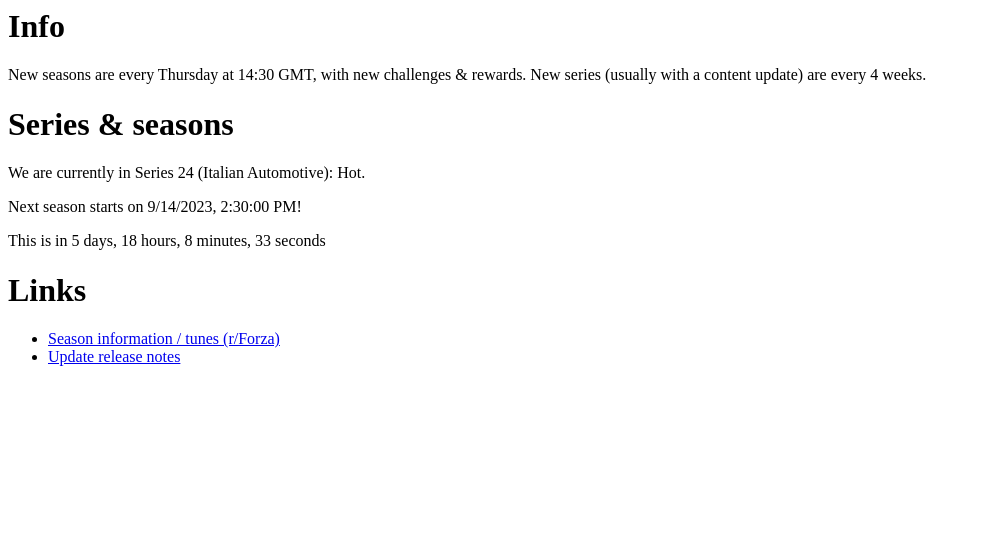
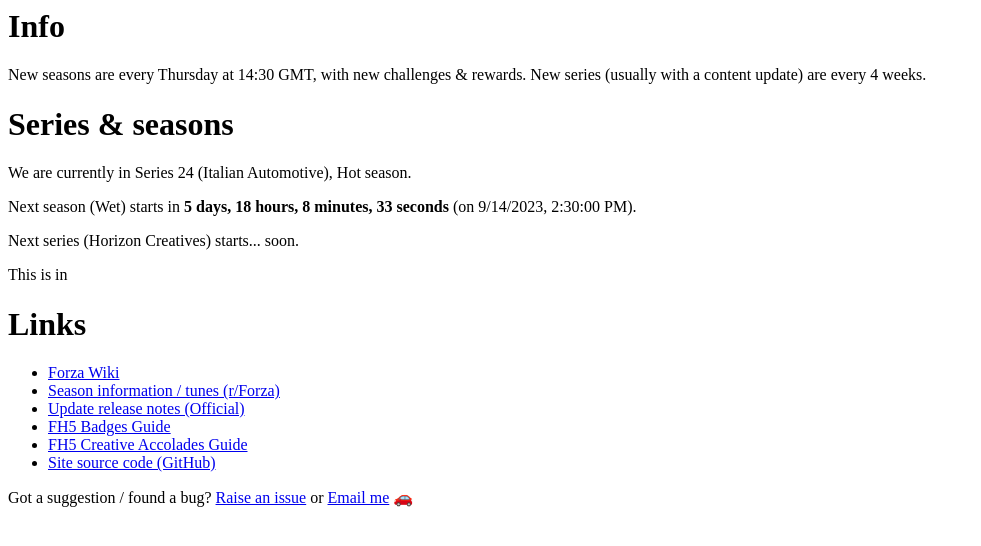
Before and after one commit to JakeSteam/ForzaUpdate, a plain HTML site: page index.html in a window 1280 px wide. Shown: the whole page, without its empty margins (0-981 px from the left). Drawn offline with Linux system fonts and the light colour scheme.

Commit message:
Adds next series & season info, favicon, links

```diff
--- a/index.html
+++ b/index.html
@@ -1,5 +1,6 @@
+<html>
 <head>
-    <title>Forza Update times</title>
+    <title>Forza Horizon info</title>
     <script src="js/timer.js"></script>
 </head>
 
@@ -8,15 +9,22 @@
     <p>New seasons are every Thursday at 14:30 GMT, with new challenges & rewards. New series (usually with a content update) are every 4 weeks.</p>
 
     <h1>Series & seasons</h1>
-    <p>We are currently in Series <span id="series"></span> (<span id="series-name"></span>): <span id="season"></span>.</p>
-    <p>Next season starts on <span id="next"></span>!</p>
-    <p>This is in <span id="countdown"></span></p>
+    <p>We are currently in Series <span id="series"></span> (<span id="series-name"></span>), <span id="season"></span> season.</p>
+    <p>Next season (<span id="next-season"></span>) starts in <b id="countdown"></b> (on <span id="next"></span>).</p>
+    <p>Next series (<span id="next-series-name"></span>) starts... soon.</p>
+    <p>This is in </p>
 
     <h1>Links</h2>
 
     <ul>
+        <li><a href="https://forza.fandom.com/wiki/Forza_Horizon_5">Forza Wiki</a></li>
         <li><a href="https://www.reddit.com/r/forza/about/sticky?num=1">Season information / tunes (r/Forza)</a></li>
-        <li><a href="https://support.forzamotorsport.net/hc/en-us/sections/4408834302355-Release-Notes-and-Known-Issues">Update release notes</a></li>
+        <li><a href="https://support.forzamotorsport.net/hc/en-us/sections/4408834302355-Release-Notes-and-Known-Issues">Update release notes (Official)</a></li>
+        <li><a href="https://jakelee.co.uk/complete-guide-to-forza-horizon-5-badges/">FH5 Badges Guide</a></li>
+        <li><a href="https://jakelee.co.uk/forza-horizon-5-creative-accolades/">FH5 Creative Accolades Guide</a></li>
+        <li><a href="https://github.com/jakesteam/forzaupdate">Site source code (GitHub)</a></li>
     </ul>
 
+    <p>Got a suggestion / found a bug? <a href="https://github.com/JakeSteam/ForzaUpdate/issues">Raise an issue</a> or <a href="mailto:forza@jakelee.co.uk">Email me</a> 🚗</p>
 </body>
+</html>
--- a/js/timer.js
+++ b/js/timer.js
@@ -1,5 +1,5 @@
 var firstSeriesStart = new Date(2021, 10, 11, 14, 30, 0);
-var end = getNextThursday();
+var nextSeasonStart = getNextThursday();
 var _second = 1000;
 var _minute = _second * 60;
 var _hour = _minute * 60;
@@ -35,14 +35,15 @@
     "Explore the Horizon",
     "Upgrade Heroes",
     "Summer Party",
-    "Italian Automotive"
+    "Italian Automotive",
+    "Horizon Creatives"
 ];
 window.onload = pageLoaded;
 
 function pageLoaded() {
+    getSeriesAndSeason();
     showRemaining();
     setInterval(showRemaining, 1000);
-    getSeriesAndSeason();
 }
 
 // https://stackoverflow.com/a/65869347/608312
@@ -55,13 +56,13 @@
 // https://stackoverflow.com/a/9335296/608312
 function showRemaining() {
     var now = new Date();
-    var distance = end - now;
+    var distance = nextSeasonStart - now;
     var days = Math.floor(distance / _day);
     var hours = Math.floor((distance % _day) / _hour);
     var minutes = Math.floor((distance % _hour) / _minute);
     var seconds = Math.floor((distance % _minute) / _second);
 
-    document.getElementById('next').innerHTML = end.toLocaleString();
+    document.getElementById('next').innerHTML = nextSeasonStart.toLocaleString();
     document.getElementById('countdown').innerHTML = days + ' days, ';
     document.getElementById('countdown').innerHTML += hours + ' hours, ';
     document.getElementById('countdown').innerHTML += minutes + ' minutes, ';
@@ -72,10 +73,13 @@
 function getSeriesAndSeason(date = new Date()) {
     var totalWeeks = weeksBetween(firstSeriesStart, date);
     var currentSeries = Math.ceil(totalWeeks / 4);
-    var remainder = (totalWeeks - 1) % 4;
+    var seasonIndex = (totalWeeks - 1) % 4;
+    var nextSeasonIndex = totalWeeks % 4;
     document.getElementById('series').innerHTML = currentSeries;
-    document.getElementById('series-name').innerHTML = seriesNames[currentSeries];
-    document.getElementById('season').innerHTML = seasons[remainder];
+    document.getElementById('series-name').innerHTML = seriesNames[currentSeries] || "Unannounced";
+    document.getElementById('next-series-name').innerHTML = seriesNames[currentSeries + 1] || "Unannounced";
+    document.getElementById('season').innerHTML = seasons[seasonIndex];
+    document.getElementById('next-season').innerHTML = seasons[nextSeasonIndex];
     //console.log("Weeks: " + totalWeeks + ". " + date.toString() + ": Series " + currentSeries + " Week " + remainder + " Season " + seasons[remainder]);
 }
 
```
Also changed, not shown: favicon.ico (added).
